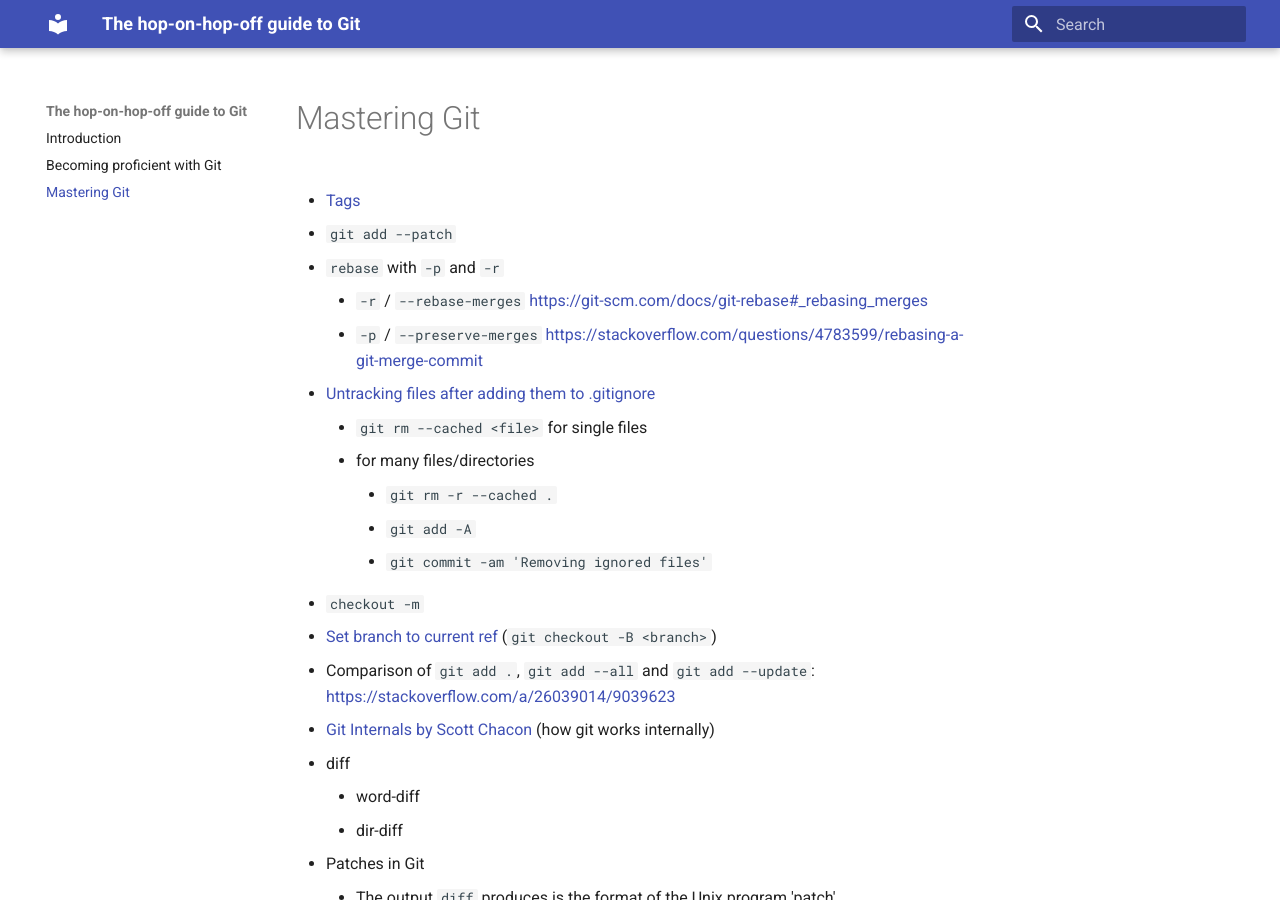
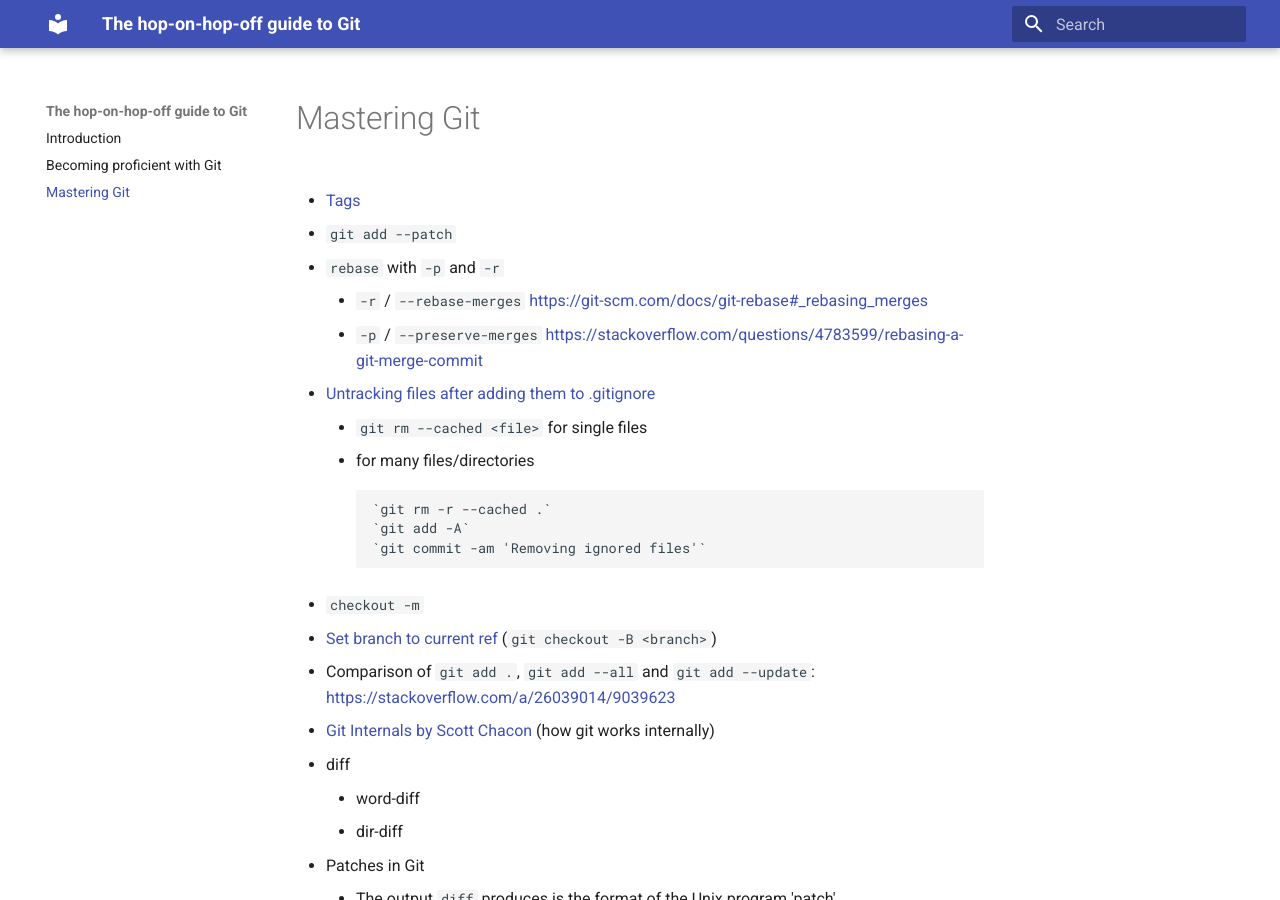
Before and after one commit to pofl/hop-on-hop-off-git, an MkDocs documentation site: the page built from docs/rest.md, in a window 1280 px wide and 900 px high. Built offline with MkDocs 1.6.1 and Material for MkDocs 9.7.7, drawn with Linux system fonts in a browser that asks for light colours; old or Windows-style settings are respelled for this version of MkDocs.

Commit message:
Gitacora saved 1 changed files

```diff
--- a/docs/rest.md
+++ b/docs/rest.md
@@ -11,9 +11,10 @@
 - [Untracking files after adding them to .gitignore](https://eric.blog/2014/05/11/remove-files-from-git-addingupdating-gitignore/)
     - `git rm --cached <file>` for single files
     - for many files/directories
-        - `git rm -r --cached .`
-        - `git add -A`
-        - `git commit -am 'Removing ignored files'`
+
+            `git rm -r --cached .`
+            `git add -A`
+            `git commit -am 'Removing ignored files'`
 
 - `checkout -m`
 
```
